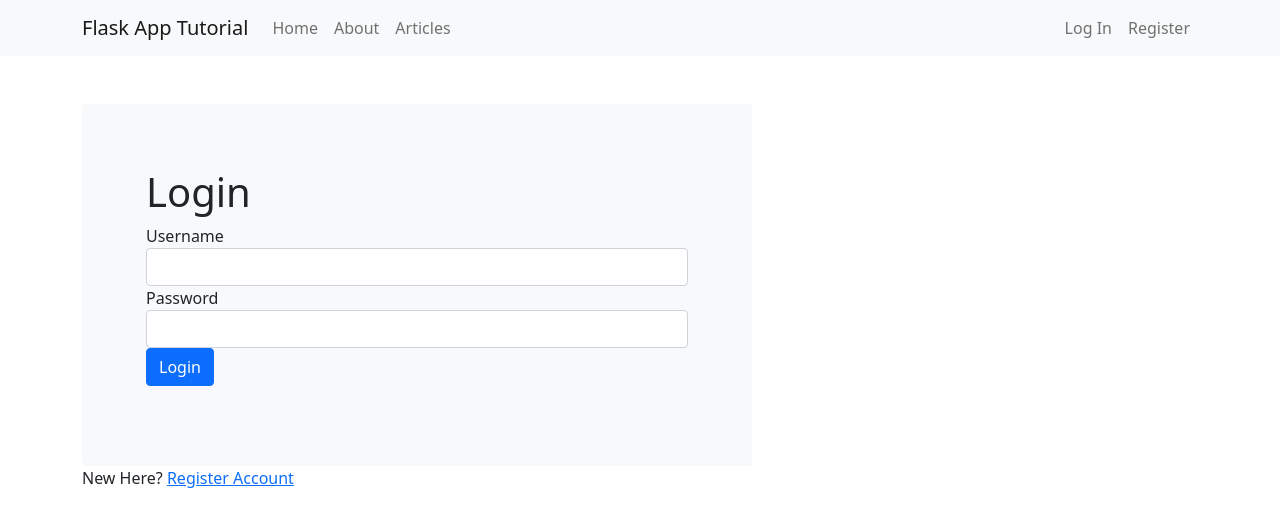
After one commit to d99mli/flask-app-turorial, a Flask app: page /login in a window 1280 px wide. The commit adds this page. Shown: the top 527 px of the page. Run offline with Flask 2, Linux system fonts and the light colour scheme; some libraries are stand-ins or nearby versions.

Commit message:
add login func

```diff
--- a/app.py
+++ b/app.py
@@ -51,8 +51,15 @@ def get_users():
 
 class RegisterForm(Form):
     name = StringField('Name', [validators.Length(min=1, max=50)])
-    username = StringField('Username', [validators.Length(min=4, max=25)])
-    email = StringField('Email', [validators.Length(min=6, max=50)])
+    username = StringField('Username', [validators.Length(
+        min=4, max=25, message="Username must be between 4 and 25 characters.")
+    ])
+    email = StringField('Email', [
+        validators.Length(min=6, max=35),
+        validators.Regexp(
+            '^[a-zA-Z0-9.!#$%&*+/=?_~-]+@[a-zA-Z0-9-]+(?:\\.[a-zA-Z0-9-]+)*$',
+            message="Must be a valid e-mail")
+    ])
     password = PasswordField('Password', [
         validators.DataRequired(),
         validators.EqualTo('confirm', message='Passwords do not match')
@@ -64,10 +71,69 @@ class RegisterForm(Form):
 def register():
     form = RegisterForm(request.form)
     if request.method == 'POST' and form.validate():
-        # name = form.name.mongo
-        # email =
-        return render_template('register.html')
+        # check if username already exists in db
+        existing_user = mongo.db.users.find_one(
+            {"username": request.form.get('username').lower()})
+
+        if existing_user:
+            flash("Username already exists")
+            return redirect(url_for("register"))
+
+        registration = {
+            "name": request.form.get("name").lower(),
+            "email": request.form.get("email").lower(),
+            "username": request.form.get("username").lower(),
+            "password": sha256_crypt.hash(request.form.get("password"))
+        }
+        mongo.db.users.insert_one(registration)
+
+        # put the new user into 'session' cookie
+        session["user"] = request.form.get("username").lower()
+        flash("Registration successful!", 'success')
+
+        return redirect(url_for('login'))
+
     return render_template('register.html', form=form)
+
+
+# User Log in
+
+@app.route('/login', methods=['GET', 'POST'])
+def login():
+    form = RegisterForm(request.form)
+    if request.method == 'POST':
+        # Check if user exists in db
+        existing_user = mongo.db.users.find_one(
+            {"username": request.form.get("username").lower()})
+
+        if existing_user:
+            # Ensure hashed password matches user input
+            if sha256_crypt.verify(
+                request.form.get("password"), existing_user["password"]):
+                session["user"] = request.form.get("username").lower()
+                flash("Welcome, {}".format(
+                    request.form.get("username")), 'success')
+            else:
+                # invalid password match
+                flash("Incorrect Username and/or Password")
+                return redirect(url_for("login"))
+
+        else:
+            # Username doesn't exist
+            flash("Incorrect Username and/or Password")
+            return redirect(url_for("login"))
+
+        # username = request.form.get("username")
+        # password_candidate = request.form.get("password")
+
+        # Get user by username
+        # check video for login funcionality
+
+        # if result > 0:
+            # get stored hash password
+            # data = mongo.db.users.find_one_or_404('username')
+            # password = mongo.db.users
+    return render_template('login.html', form=form)
 
 
 if __name__ == '__main__':
--- /dev/null
+++ b/templates/includes/_messages.html
@@ -0,0 +1,9 @@
+{% with messages = get_flashed_messages(with_categories=true) %}
+  {% if messages %}
+
+    {% for category, message in messages %}
+      <div class="alert alert-{{ category }}">{{ message }}</div>
+    {% endfor %}
+
+  {% endif %}
+{% endwith %}
--- a/templates/includes/_navbar.html
+++ b/templates/includes/_navbar.html
@@ -4,7 +4,7 @@
       <button class="navbar-toggler" type="button" data-bs-toggle="collapse" data-bs-target="#navbarNav" aria-controls="navbarNav" aria-expanded="false" aria-label="Toggle navigation">
         <span class="navbar-toggler-icon"></span>
       </button>
-      <div class="collapse navbar-collapse" id="navbarNav">
+      <div class="collapse navbar-collapse justify-content-between" id="navbarNav">
         <ul class="navbar-nav">
           <li class="nav-item">
             <a class="nav-link" aria-current="page" href="/">Home</a>
@@ -16,6 +16,14 @@
             <a class="nav-link" href="/articles">Articles</a>
           </li>
         </ul>
+        <ul class="navbar-nav">
+          <li class="nav-item">
+            <a class="nav-link" href="/login">Log In</a>
+          </li>
+          <li class="nav-item">
+            <a class="nav-link" href="/register">Register</a>
+          </li>
+        </ul>
       </div>
     </div>
   </nav>
--- /dev/null
+++ b/templates/index.html
@@ -0,0 +1 @@
+<h1>Logged In - index page</h1>
--- a/templates/layout.html
+++ b/templates/layout.html
@@ -11,6 +11,7 @@
 <body>
     {% include 'includes/_navbar.html' %}
     <div class="container">
+        {% include 'includes/_messages.html' %}
         {% block body %} {% endblock %}
     </div>
 
--- /dev/null
+++ b/templates/login.html
@@ -0,0 +1,26 @@
+{% extends 'layout.html' %}
+
+{% block body %}
+  <div class="card bg-light border-0 rounded mt-5 p-5" style="width: 60%;">
+      <div class="card-body">
+        <h1 class="card-title">Login</h1>
+        {% from "includes/_formhelpers.html" import render_field %}
+        <form method="POST" action="{{ url_for('login') }}" class="card-text">
+          <div class="form-group">
+              {{ render_field(form.username, class_ = 'form-control') }}
+          </div>
+          <div class="form-group">
+              {{ render_field(form.password, class_ = 'form-control') }}
+          </div>
+          <p><input type="submit" value="Login" class="btn btn-primary"></p>
+        </form>
+      </div>
+    </div>
+    <div class="row">
+      <div class="col s12">
+        <p class="center-align">New Here?
+          <a href="{{ url_for('register') }}"> Register Account</a>
+        </p>
+      </div>
+    </div>
+{% endblock %}
```
Also changed, not shown: templates/register.html (+8 -1 lines).
